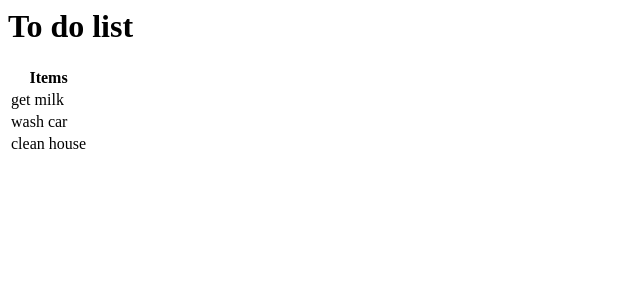
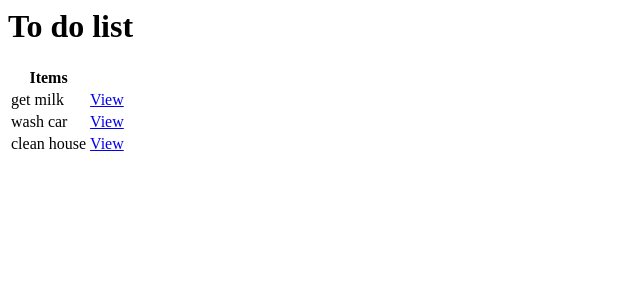
Before and after one commit to NavidKalashi/todolistapp, a Django app: page / in a window 1280 px wide. Shown: the top 300 px of the page, without its empty margins (0-640 px from the left). Run offline with Django 5.2, Linux system fonts and the light colour scheme; data comes from the database, SQL or seed files in the repository.

Commit message:
deatil page view

```diff
--- /dev/null
+++ b/base/templates/base/task.html
@@ -0,0 +1 @@
+<h1>Task: {{task.title}} </h1>
--- a/base/templates/base/task_list.html
+++ b/base/templates/base/task_list.html
@@ -3,10 +3,12 @@
 <table>
     <tr>
         <th>Items</th>
+        <th></th>
     </tr>
     {% for task in object_list %}
     <tr>
         <td>{{task.title}}</td>
+        <td><a href="{% url 'taskDetail' task.id %}">View</a></td>
     </tr>
     {% empty %}
     <p>No items in list.</p>
--- a/base/urls.py
+++ b/base/urls.py
@@ -3,5 +3,6 @@ from django.urls import path
 from . import views
 
 urlpatterns = [
-    path('', views.TaskList.as_view(), name='tasklist'),
+    path('', views.TaskList.as_view(), name='taskList'),
+    path('task/<int:pk>/', views.TaskDetail.as_view(), name='taskDetail'),
 ]
--- a/base/views.py
+++ b/base/views.py
@@ -1,9 +1,15 @@
 from django.shortcuts import render
 from django.http import HttpResponse
 from django.views.generic.list import ListView
+from django.views.generic.detail import DetailView
 
 from .models import Task
 
 class TaskList(ListView):
     model = Task
     context_object_name = 'tasks'
+
+class TaskDetail(DetailView):
+    model = Task
+    context_object_name = 'task'
+    template_name = 'base/task.html'
```
